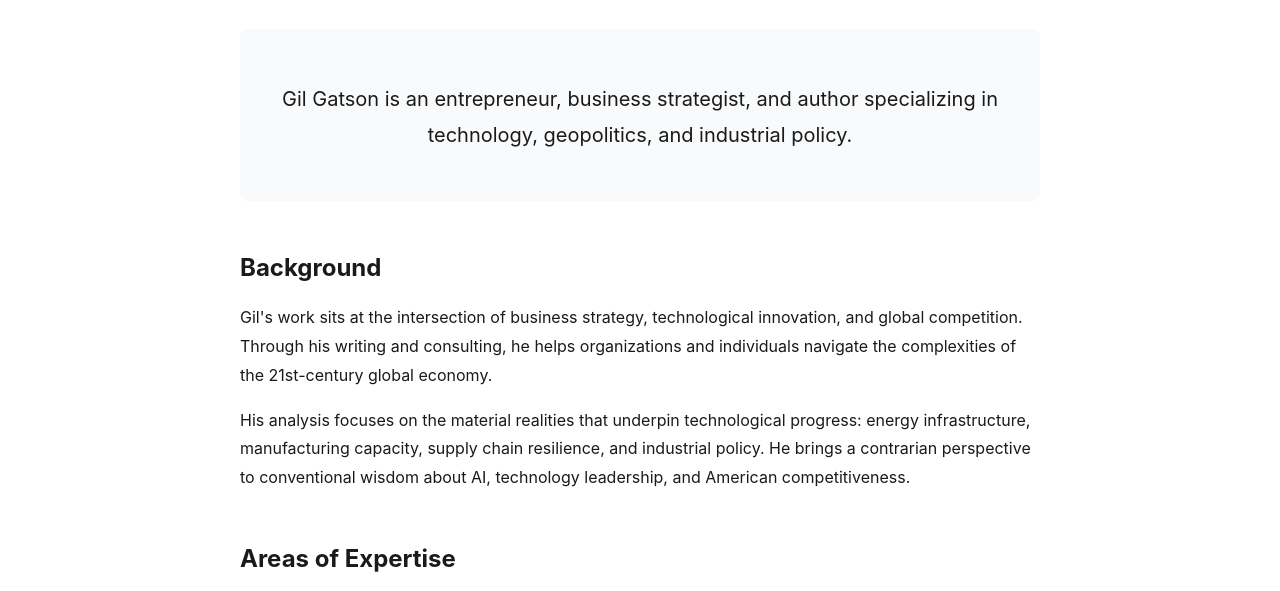
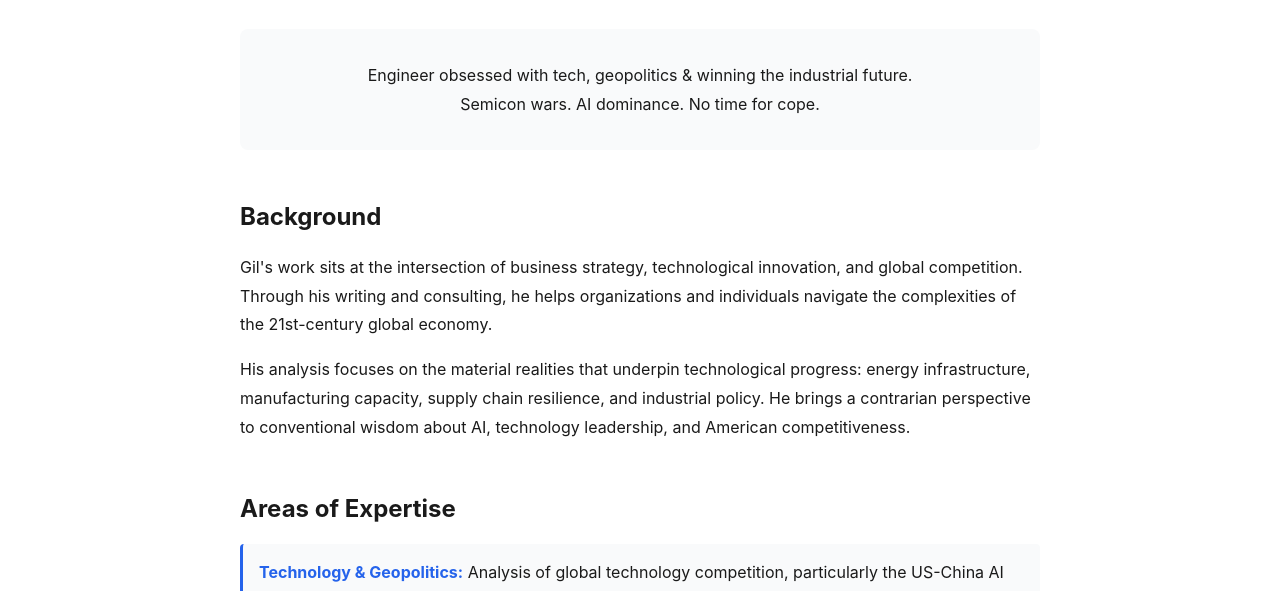
Before and after one commit to TechaiHorizon/gilgatson-website, an Astro site: page /about in a window 1280 px wide. Shown: the part 177-768 px from the top of the page. Built offline with nearby package versions, Linux system fonts and the light colour scheme; Astro itself is replaced by a stand-in of ours.

Commit message:
Update bio: Engineer obsessed with tech, geopolitics & winning the industrial future

```diff
--- a/src/pages/about.astro
+++ b/src/pages/about.astro
@@ -10,11 +10,10 @@ import BaseLayout from '../layouts/BaseLayout.astro';
     <article class="about-content">
       <h1>About Gil Gatson</h1>
 
-      <div class="intro">
-        <p class="lead">
-          Gil Gatson is an entrepreneur, business strategist, and author specializing in technology, geopolitics, and industrial policy.
-        </p>
-      </div>
+      <p class="intro">
+        Engineer obsessed with tech, geopolitics & winning the industrial future.<br>
+        Semicon wars. AI dominance. No time for cope.
+      </p>
 
       <section>
         <h2>Background</h2>
```
Also changed, not shown: src/pages/index.astro (+4 -5 lines).
